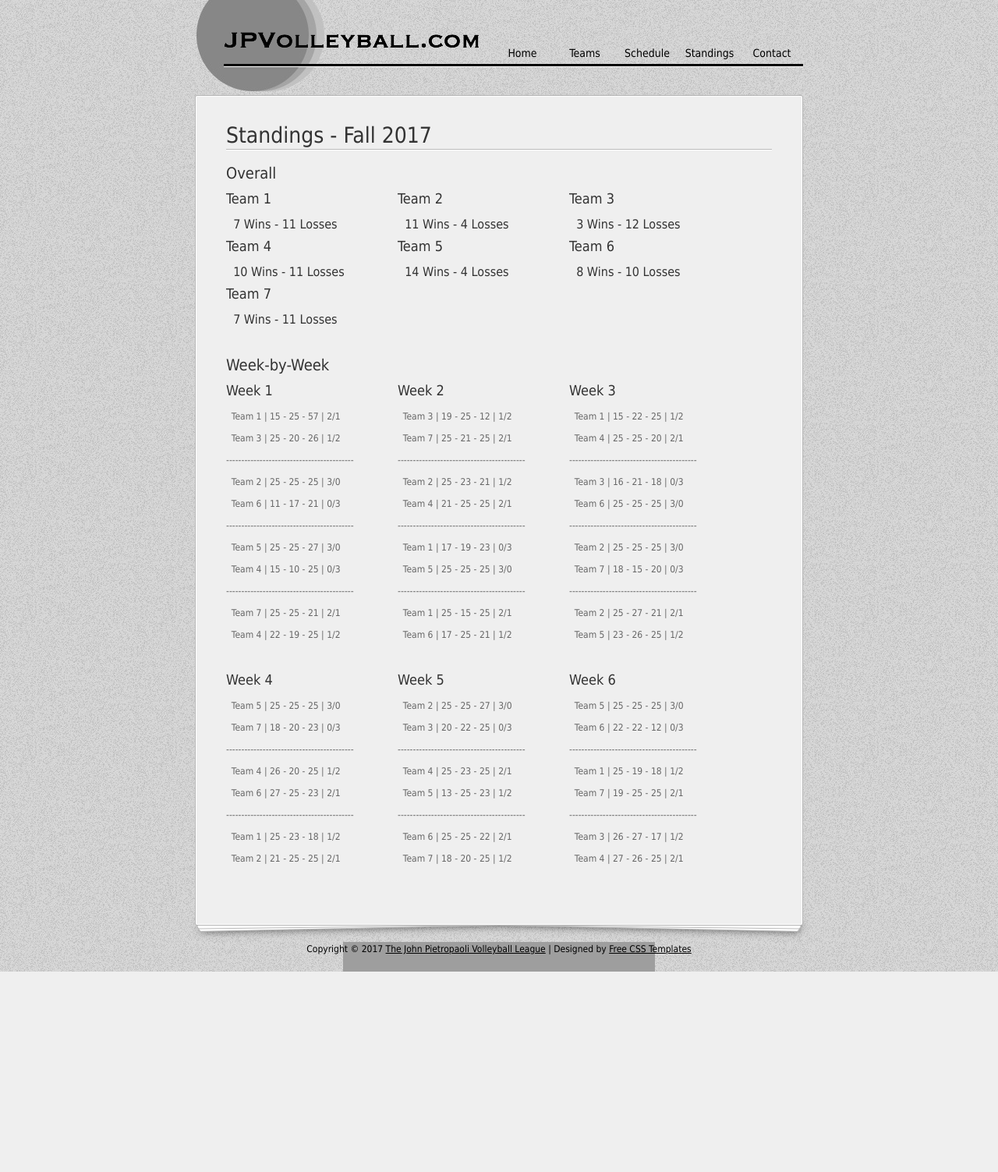
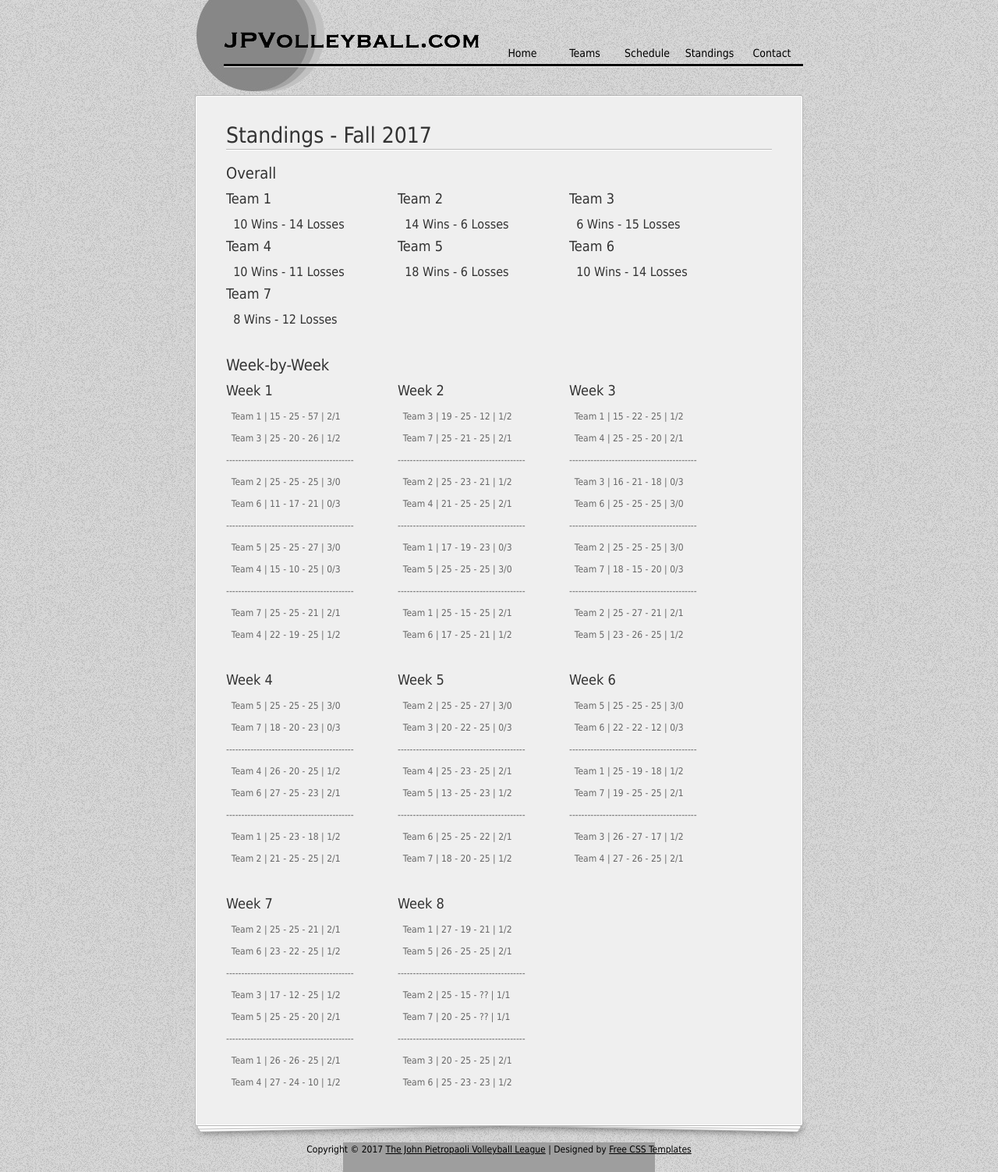
Before and after one commit to PyDrew/jpvolleyball, a Flask app: page /standings in a window 1280 px wide. Shown: the whole page at 78% size. Before the commit the page ends 1246 px from the top, so only its background shows below. Run offline with Flask 2, Linux system fonts and the light colour scheme; some libraries are stand-ins or nearby versions; grey boxes are pictures that could not be loaded.

Commit message:
update standings for weeks 7 and 8

```diff
--- a/templates/standings.html
+++ b/templates/standings.html
@@ -5,15 +5,15 @@
           	<h3>Overall</h3>
             <div class="col_w220 float_l">
               <h4>Team 1</h4>
-              <h5>&nbsp;&nbsp;7 Wins - 11 Losses</h5>
+              <h5>&nbsp;&nbsp;10 Wins - 14 Losses</h5>
             </div>
             <div class="col_w220 float_l">
               <h4>Team 2</h4>
-              <h5>&nbsp;&nbsp;11 Wins - 4 Losses</h5>
+              <h5>&nbsp;&nbsp;14 Wins - 6 Losses</h5>
             </div>
             <div class="col_w220 float_l">
               <h4>Team 3</h4>
-              <h5>&nbsp;&nbsp;3 Wins - 12 Losses</h5>
+              <h5>&nbsp;&nbsp;6 Wins - 15 Losses</h5>
             </div>
             <div class="col_w220 float_l">
               <h4>Team 4</h4>
@@ -21,15 +21,15 @@
             </div>
             <div class="col_w220 float_l">
               <h4>Team 5</h4>
-              <h5>&nbsp;&nbsp;14 Wins - 4 Losses</h5>
+              <h5>&nbsp;&nbsp;18 Wins - 6 Losses</h5>
             </div>
             <div class="col_w220 float_l">
               <h4>Team 6</h4>
-              <h5>&nbsp;&nbsp;8 Wins - 10 Losses</h5>
+              <h5>&nbsp;&nbsp;10 Wins - 14 Losses</h5>
             </div>
             <div class="col_w220 float_l">
                 <h4>Team 7</h4>
-              <h5>&nbsp;&nbsp;7 Wins - 11 Losses</h5>
+              <h5>&nbsp;&nbsp;8 Wins - 12 Losses</h5>
               </div>
             <div class="cleaner h30"></div>
           <h3>Week-by-Week</h3>
@@ -110,29 +110,29 @@
               <p>&nbsp;&nbsp;Team 4&nbsp;|&nbsp;27 - 26 - 25&nbsp;|&nbsp;2/1</p>
             </div>
             <div class="cleaner h30"></div>
-          <!--
             <div class="col_w220 float_l">
             <h4>Week 7</h4>
-              <p>&nbsp;&nbsp;Team 1&nbsp;|&nbsp;20 - 25 - 18&nbsp;|&nbsp;1/2</p>
-              <p>&nbsp;&nbsp;Team 2&nbsp;|&nbsp;25 - 19 - 25&nbsp;|&nbsp;2/1</p>
+              <p>&nbsp;&nbsp;Team 2&nbsp;|&nbsp;25 - 25 - 21&nbsp;|&nbsp;2/1</p>
+              <p>&nbsp;&nbsp;Team 6&nbsp;|&nbsp;23 - 22 - 25&nbsp;|&nbsp;1/2</p>
               <p>------------------------------------------</p>
-              <p>&nbsp;&nbsp;Team 1&nbsp;|&nbsp;25 - 25 - 25&nbsp;|&nbsp;3/0</p>
-              <p>&nbsp;&nbsp;Team 4&nbsp;|&nbsp;18 - 22 - 17&nbsp;|&nbsp;0/3</p>
+              <p>&nbsp;&nbsp;Team 3&nbsp;|&nbsp;17 - 12 - 25&nbsp;|&nbsp;1/2</p>
+              <p>&nbsp;&nbsp;Team 5&nbsp;|&nbsp;25 - 25 - 20&nbsp;|&nbsp;2/1</p>
               <p>------------------------------------------</p>
-              <p>&nbsp;&nbsp;Team 3&nbsp;|&nbsp;25 - 25 - 23&nbsp;|&nbsp;2/1</p>
-              <p>&nbsp;&nbsp;Team 5&nbsp;|&nbsp;16 - 19 - 25&nbsp;|&nbsp;1/2</p>
+              <p>&nbsp;&nbsp;Team 1&nbsp;|&nbsp;26 - 26 - 25&nbsp;|&nbsp;2/1</p>
+              <p>&nbsp;&nbsp;Team 4&nbsp;|&nbsp;27 - 24 - 10&nbsp;|&nbsp;1/2</p>
             </div>
             <div class="col_w220 float_l">
             <h4>Week 8</h4>
-              <p>&nbsp;&nbsp;Team 4&nbsp;|&nbsp;20 - 25 - 18&nbsp;|&nbsp;1/2</p>
-              <p>&nbsp;&nbsp;Team 3&nbsp;|&nbsp;25 - 19 - 25&nbsp;|&nbsp;2/1</p>
+              <p>&nbsp;&nbsp;Team 1&nbsp;|&nbsp;27 - 19 - 21&nbsp;|&nbsp;1/2</p>
+              <p>&nbsp;&nbsp;Team 5&nbsp;|&nbsp;26 - 25 - 25&nbsp;|&nbsp;2/1</p>
               <p>------------------------------------------</p>
-              <p>&nbsp;&nbsp;Team 4&nbsp;|&nbsp;25 - 25 - 25&nbsp;|&nbsp;3/0</p>
-              <p>&nbsp;&nbsp;Team 5&nbsp;|&nbsp;18 - 22 - 17&nbsp;|&nbsp;0/3</p>
+              <p>&nbsp;&nbsp;Team 2&nbsp;|&nbsp;25 - 15 - ??&nbsp;|&nbsp;1/1</p>
+              <p>&nbsp;&nbsp;Team 7&nbsp;|&nbsp;20 - 25 - ??&nbsp;|&nbsp;1/1</p>
               <p>------------------------------------------</p>
-              <p>&nbsp;&nbsp;Team 1&nbsp;|&nbsp;25 - 25 - 23&nbsp;|&nbsp;2/1</p>
-              <p>&nbsp;&nbsp;Team 2&nbsp;|&nbsp;16 - 19 - 25&nbsp;|&nbsp;1/2</p>
+              <p>&nbsp;&nbsp;Team 3&nbsp;|&nbsp;20 - 25 - 25&nbsp;|&nbsp;2/1</p>
+              <p>&nbsp;&nbsp;Team 6&nbsp;|&nbsp;25 - 23 - 23&nbsp;|&nbsp;1/2</p>
             </div>
+<!--
             <div class="col_w220 float_l">
             <h4>Week 9</h4>
               <p>&nbsp;&nbsp;Team 3&nbsp;|&nbsp;25 - 16 - 25&nbsp;|&nbsp;2/1</p>
```
